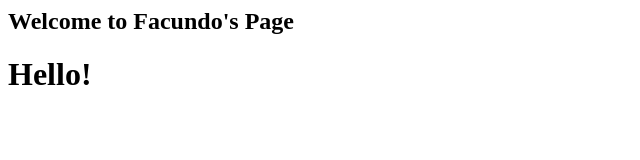
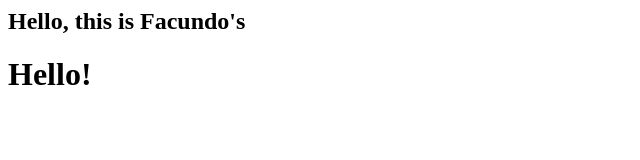
Before and after one commit to facundoq/aai_test, a plain HTML site: page index.html in a window 1280 px wide. Shown: the whole page, without its empty margins (0-640 px from the left). Drawn offline with Linux system fonts and the light colour scheme.

Commit message:
improved header

```diff
--- a/index.html
+++ b/index.html
@@ -1,4 +1,4 @@
 
-<h2> Welcome to Facundo's Page </h2>
+<h2> Hello, this is Facundo's  </h2>
 
 <h1> Hello! </h1>
```
